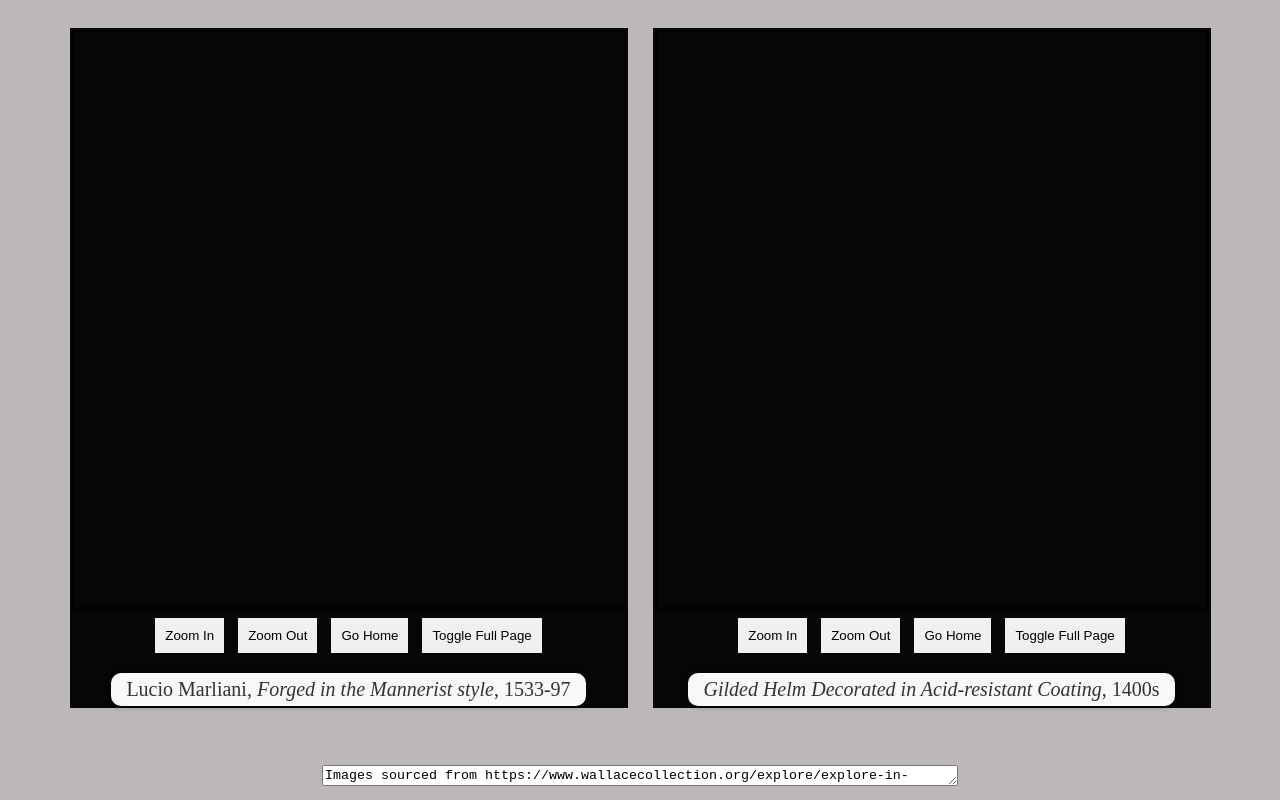
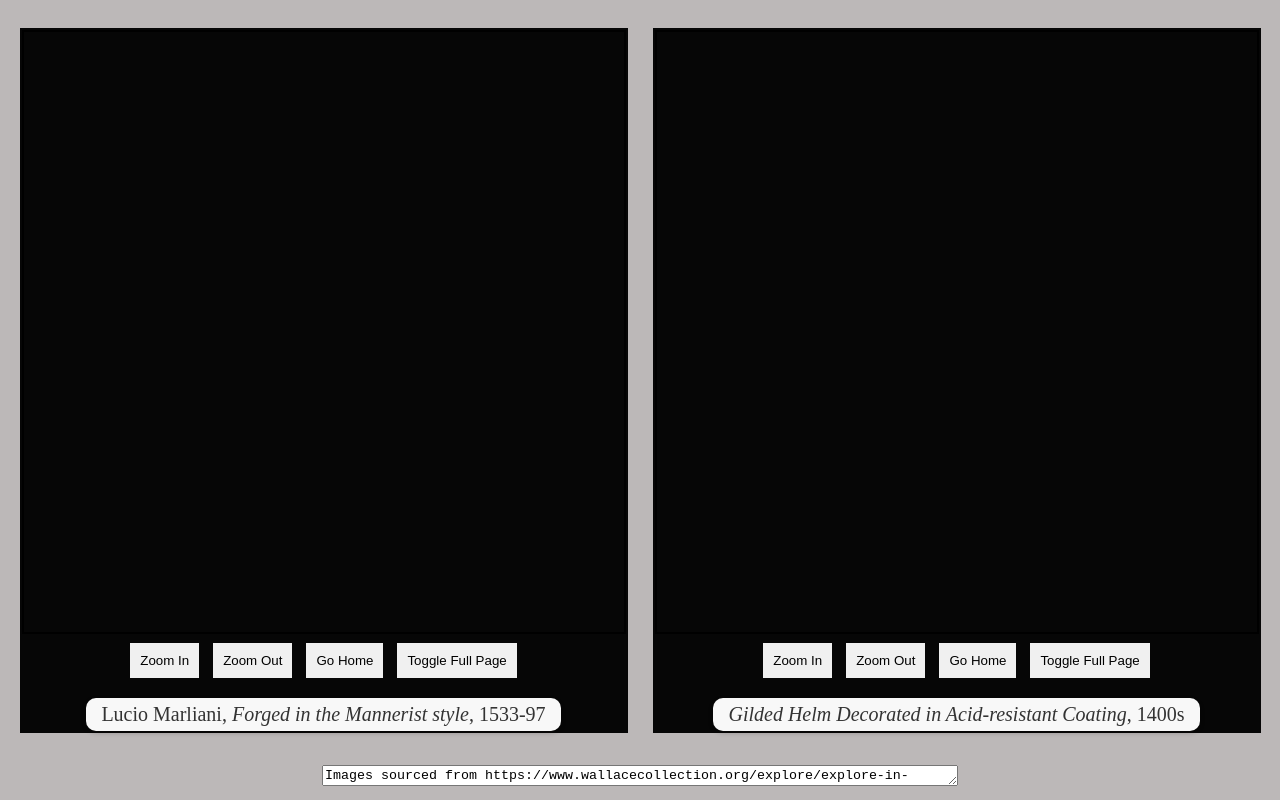
Before and after one commit to Brad-Pritchard/Zoomable-Image-Display, a plain HTML site: page index.html in a window 1280 px wide. Drawn offline with Linux system fonts and the light colour scheme.

Commit message:
Update index.html

```diff
--- a/index.html
+++ b/index.html
@@ -24,8 +24,8 @@
             display: inline-block;
             border: 2px solid #000;
             position: relative;
-            width: 550px;
-            height: 575px;
+            width: 600px;
+            height: 600px;
             overflow: hidden;
         }
 
```
